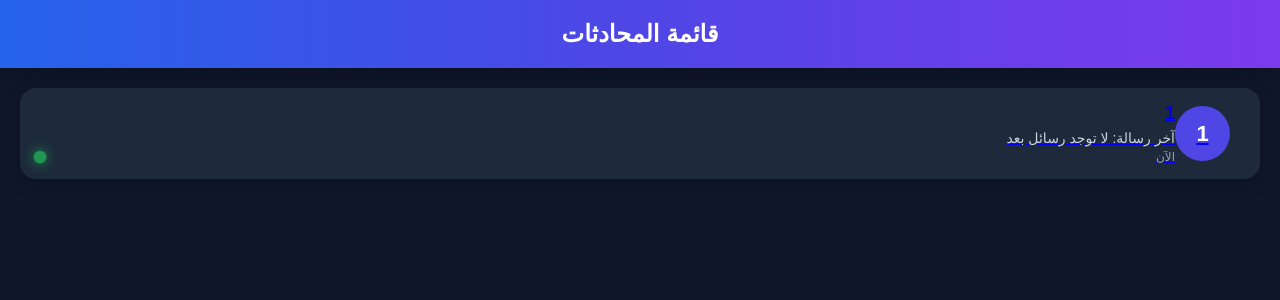
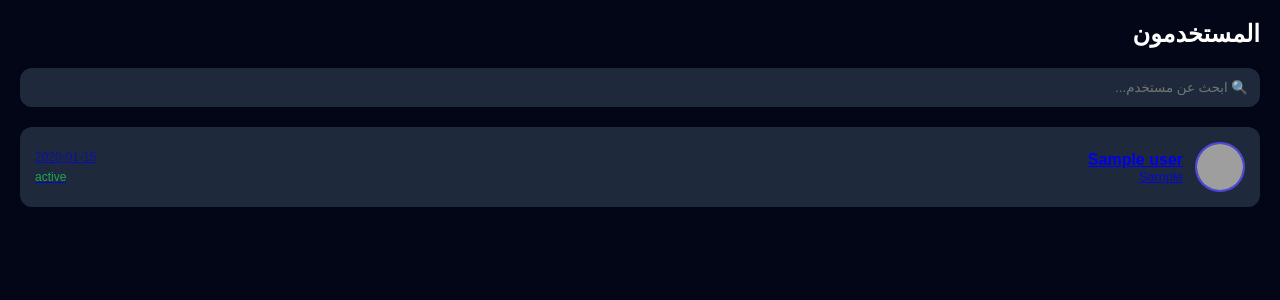
Before and after one commit to flwzrnt3-png/RoqLanChat, a Flask app: template templates/users.html in a window 1280 px wide. Shown: the top 300 px of the page. Run offline with Flask 3, Linux system fonts and the light colour scheme; the template is opened without the code that fills it: most values are stand-ins (such as "Sample title", 1, 10 or a date in 2020); grey boxes are pictures that could not be loaded.

Commit message:
Update users.html

```diff
--- a/templates/users.html
+++ b/templates/users.html
@@ -3,141 +3,88 @@
 <head>
 <meta charset="UTF-8">
 <meta name="viewport" content="width=device-width, initial-scale=1.0">
-<title>ROVIQ - قائمة المحادثات</title>
+<title>ROVIQ - قائمة المستخدمين</title>
 
 <style>
+*{margin:0;padding:0;box-sizing:border-box;font-family:Arial,sans-serif;}
 body{
-background:#0f172a;
+background:#020617;
 color:white;
 font-family:Arial,sans-serif;
-margin:0;
-padding:0;
-}
-
-.header{
-background:linear-gradient(90deg,#2563eb,#4f46e5,#7c3aed);
-padding:20px;
-text-align:center;
-font-size:24px;
-font-weight:bold;
-box-shadow:0 0 25px rgba(0,0,0,.4);
-}
-
-.container{
 padding:20px;
 }
-
-.chat-card{
+h2{margin-bottom:20px;}
+.search-box{margin-bottom:20px;}
+.search-input{width:100%;padding:12px;border:none;border-radius:12px;background:#1e293b;color:white;}
+.user{
+background:#1e293b;
+padding:15px;
+margin-bottom:10px;
+border-radius:12px;
 display:flex;
 align-items:center;
-background:#1e293b;
-padding:15px;
-margin-bottom:12px;
-border-radius:16px;
+justify-content:space-between;
 cursor:pointer;
 transition:.3s;
-box-shadow:0 4px 15px rgba(0,0,0,.25);
 }
-
-.chat-card:hover{
-transform:scale(1.02);
-background:#2d3748;
-}
-
-.profile{
-width:55px;
-height:55px;
-border-radius:50%;
-object-fit:cover;
-margin-right:15px;
-border:2px solid #4f46e5;
-}
-
-.default-profile{
-width:55px;
-height:55px;
-border-radius:50%;
-background:#4f46e5;
-color:white;
-display:flex;
-align-items:center;
-justify-content:center;
-font-size:22px;
-font-weight:bold;
-margin-right:15px;
-}
-
-.info{
-flex:1;
-}
-
-.username{
-font-size:18px;
-font-weight:bold;
-margin-bottom:6px;
-}
-
-.last-msg{
-font-size:14px;
-color:#cbd5e1;
-margin-bottom:4px;
-}
-
-.meta{
-display:flex;
-justify-content:space-between;
-align-items:center;
-}
-
-.time{
-font-size:12px;
-color:#94a3b8;
-}
-
-.status-dot{
-width:10px;
-height:10px;
-border-radius:50%;
-background:#22c55e;
-box-shadow:0 0 10px #22c55e;
-animation:pulse 1.5s infinite;
-}
-
-@keyframes pulse{
-0%{transform:scale(1);opacity:1;}
-50%{transform:scale(1.3);opacity:.7;}
-100%{transform:scale(1);opacity:1;}
-}
+.user:hover{background:#334155;}
+.left{display:flex;align-items:center;gap:12px;}
+.profile{width:50px;height:50px;border-radius:50%;object-fit:cover;border:2px solid #4f46e5;}
+.default-profile{width:50px;height:50px;border-radius:50%;background:#4f46e5;color:white;
+display:flex;align-items:center;justify-content:center;font-weight:bold;font-size:20px;}
+.info{display:flex;flex-direction:column;}
+.name{font-size:16px;font-weight:bold;}
+.last-msg{font-size:13px;opacity:.8;}
+.right{display:flex;flex-direction:column;align-items:flex-end;gap:6px;}
+.time{font-size:12px;opacity:.6;}
+.unread{background:#2563eb;color:white;font-size:12px;padding:4px 8px;border-radius:12px;}
+.status{font-size:12px;opacity:.8;color:#22c55e;}
 </style>
 </head>
 <body>
 
-<div class="header">قائمة المحادثات</div>
+<h2>المستخدمون</h2>
 
-<div class="container">
-{% for user in users %}
-<a href="/chat/{{ user[0] }}">
-<div class="chat-card">
+<div class="search-box">
+<input class="search-input" id="search" placeholder="🔍 ابحث عن مستخدم...">
+</div>
 
-{% if user[1] %}
-<img src="/static/profiles/{{ user[1] }}" class="profile">
+{% for user,last_msg,time,unread,profile_pic,status in users %}
+<a href="/chat/{{ user }}">
+<div class="user">
+<div class="left">
+{% if profile_pic %}
+<img class="profile" src="/static/profiles/{{ profile_pic }}">
 {% else %}
-<div class="default-profile">{{ user[0][0]|upper }}</div>
+<div class="default-profile">{{ user[0]|upper }}</div>
 {% endif %}
-
 <div class="info">
-<div class="username">{{ user[0] }}</div>
-<div class="last-msg">آخر رسالة: {{ user[2] or "لا توجد رسائل بعد" }}</div>
-<div class="meta">
-<div class="time">{{ user[3] or "الآن" }}</div>
-<div class="status-dot"></div>
+<div class="name">{{ user }}</div>
+<div class="last-msg">{{ last_msg }}</div>
 </div>
 </div>
-
+<div class="right">
+<div class="time">{{ time }}</div>
+{% if unread > 0 %}
+<div class="unread">{{ unread }}</div>
+{% endif %}
+<div class="status">{{ status }}</div>
+</div>
 </div>
 </a>
 {% endfor %}
-</div>
+
+<script>
+// بحث داخل القائمة
+const searchInput = document.getElementById("search");
+searchInput.addEventListener("input", () => {
+  const filter = searchInput.value.toLowerCase();
+  document.querySelectorAll(".user").forEach(user => {
+    const name = user.querySelector(".name").innerText.toLowerCase();
+    user.style.display = name.includes(filter) ? "flex" : "none";
+  });
+});
+</script>
 
 </body>
 </html>
```
